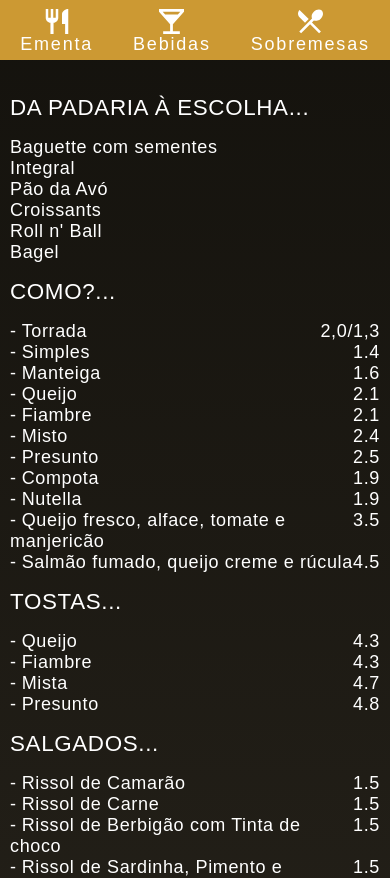
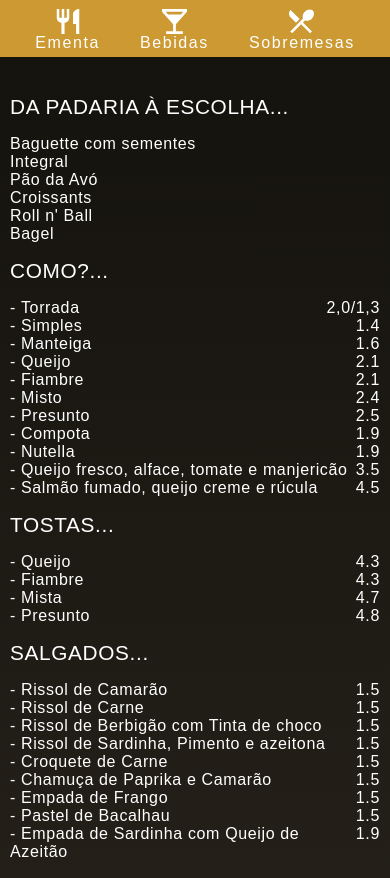
Before and after one commit to wanderson1873/barriga-de-freira, a React (Create React App) app in the folder web/: page / in a window 390 px wide. Shown: the top 878 px of the page. Built offline with nearby package versions, Linux system fonts and the light colour scheme; a web font is replaced by a local one.

Commit message:
CSS geral

```diff
--- a/web/src/App.css
+++ b/web/src/App.css
@@ -70,3 +70,14 @@ a {
   margin-right: 5px;
   display: inline-block;
 }
+
+
+
+@media (max-width: 530px) {
+  body {
+    font-size: 1rem;
+  }
+  h1, h2, h3 {
+    font-size: 1.3rem;
+  }
+}
```
